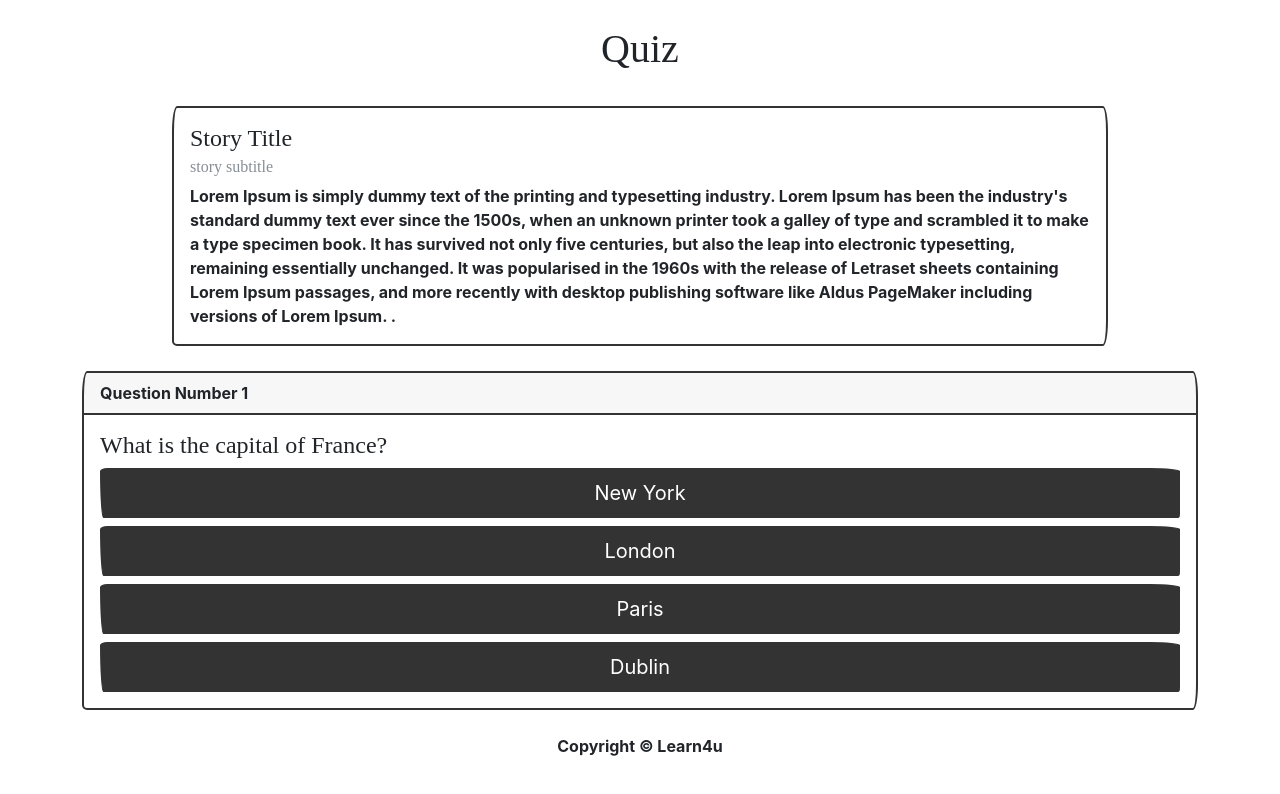
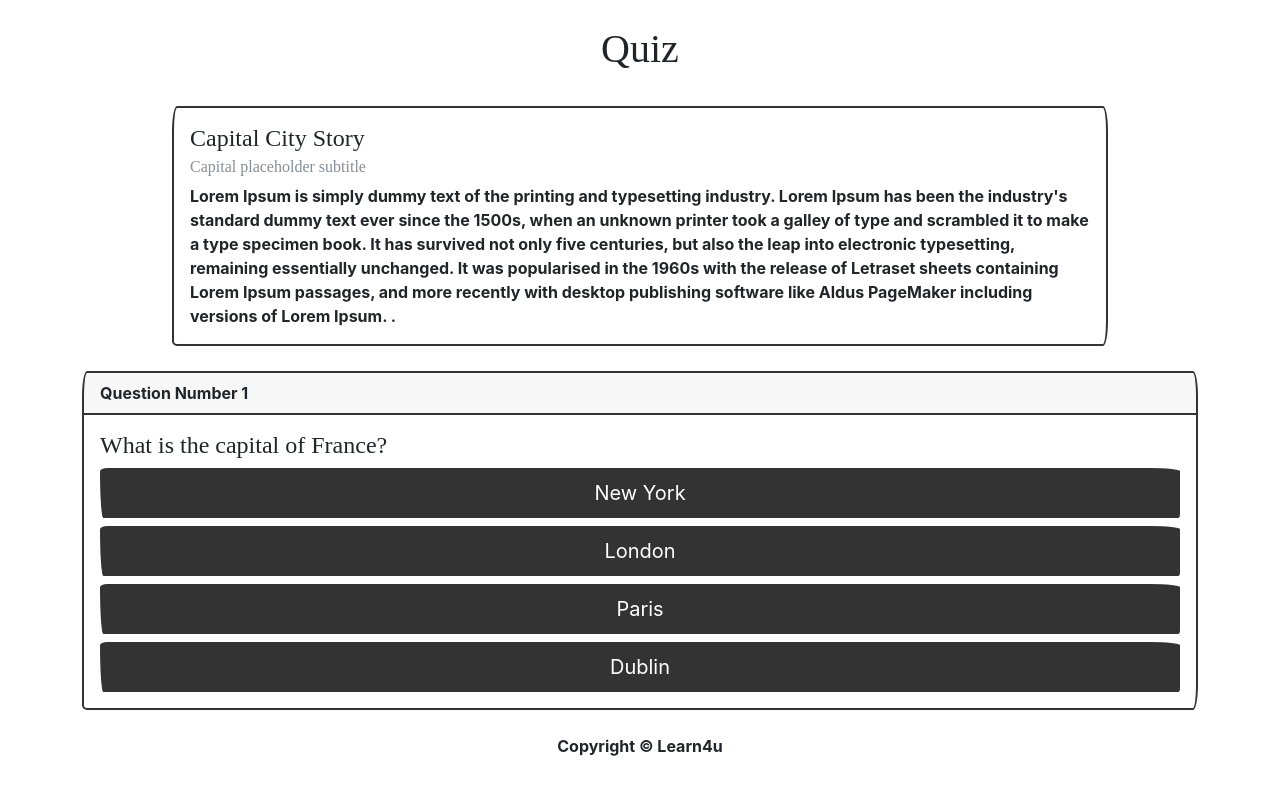
Before and after one commit to moby-codes/makers-final-project, a React (Create React App) app in the folder client/: page / in a window 1280 px wide. Shown: the top 794 px of the page. Built offline with nearby package versions, Linux system fonts and the light colour scheme; a web font is replaced by a local one.

Commit message:
csave before refactor

```diff
--- a/client/src/components/Question.jsx
+++ b/client/src/components/Question.jsx
@@ -1,47 +1,9 @@
 import React from 'react'
 import { useState } from "react";
 import { Container } from "react-bootstrap";
+import { questions } from '../questions.js'
 
 export const Question = () => {
-
-  const questions = [
-    {
-      questionText: "What is the capital of France?",
-      answerOptions: [
-        { answerText: "New York", isCorrect: false },
-        { answerText: "London", isCorrect: false },
-        { answerText: "Paris", isCorrect: true },
-        { answerText: "Dublin", isCorrect: false },
-      ],
-    },
-    {
-      questionText: "Who is CEO of Tesla?",
-      answerOptions: [
-        { answerText: "Jeff Bezos", isCorrect: false },
-        { answerText: "Elon Musk", isCorrect: true },
-        { answerText: "Bill Gates", isCorrect: false },
-        { answerText: "Tony Stark", isCorrect: false },
-      ],
-    },
-    {
-      questionText: "The iPhone was created by which company?",
-      answerOptions: [
-        { answerText: "Apple", isCorrect: true },
-        { answerText: "Intel", isCorrect: false },
-        { answerText: "Amazon", isCorrect: false },
-        { answerText: "Microsoft", isCorrect: false },
-      ],
-    },
-    {
-      questionText: "How many Harry Potter books are there?",
-      answerOptions: [
-        { answerText: "1", isCorrect: false },
-        { answerText: "4", isCorrect: false },
-        { answerText: "6", isCorrect: false },
-        { answerText: "7", isCorrect: true },
-      ],
-    },
-  ];
 
   const [currentQuestion, setCurrentQuestion] = useState(0);
   const [showScore, setShowScore] = useState(false)
--- a/client/src/components/Story.jsx
+++ b/client/src/components/Story.jsx
@@ -1,6 +1,6 @@
 import React from 'react'
 import { Container } from "react-bootstrap";
-
+import { questions } from "../questions"
 
 export const Story = () => {
   return (
@@ -10,8 +10,8 @@ export const Story = () => {
     <Container>
       <div class="card">
         <div class="card-body">
-          <h4 class="card-title">Story Title</h4>
-          <h6 class="card-subtitle mb-2 text-muted">story subtitle</h6>
+          <h4 class="card-title">{questions[0].storyTitle}</h4>
+          <h6 class="card-subtitle mb-2 text-muted">{questions[0].storySubtitle}</h6>
           <p class="card-text">Lorem Ipsum is simply dummy text of the printing and typesetting industry. Lorem Ipsum has been the industry's standard dummy text ever since the 1500s, when an unknown printer took a galley of type and scrambled it to make a type specimen book. It has survived not only five centuries, but also the leap into electronic typesetting, remaining essentially unchanged. It was popularised in the 1960s with the release of Letraset sheets containing Lorem Ipsum passages, and more recently with desktop publishing software like Aldus PageMaker including versions of Lorem Ipsum.
 .</p>
       </div>
--- /dev/null
+++ b/client/src/questions.js
@@ -0,0 +1,46 @@
+export const questions = [
+  {
+    storyTitle: "Capital City Story",
+    storySubtitle: "Capital placeholder subtitle",
+    questionText: "What is the capital of France?",
+    answerOptions: [
+      { answerText: "New York", isCorrect: false },
+      { answerText: "London", isCorrect: false },
+      { answerText: "Paris", isCorrect: true },
+      { answerText: "Dublin", isCorrect: false },
+    ],
+  },
+  {
+    storyTitle: "Tech Mogul Story",
+    storySubtitle: "Tech mogul placeholder subtitle",
+    questionText: "Who is CEO of Tesla?",
+    answerOptions: [
+      { answerText: "Jeff Bezos", isCorrect: false },
+      { answerText: "Elon Musk", isCorrect: true },
+      { answerText: "Bill Gates", isCorrect: false },
+      { answerText: "Tony Stark", isCorrect: false },
+    ],
+  },
+  {
+    storyTitle: "Smartphone Story",
+    storySubtitle: "Smartphone placeholder subtitle",
+    questionText: "The iPhone was created by which company?",
+    answerOptions: [
+      { answerText: "Apple", isCorrect: true },
+      { answerText: "Intel", isCorrect: false },
+      { answerText: "Amazon", isCorrect: false },
+      { answerText: "Microsoft", isCorrect: false },
+    ],
+  },
+  {
+    storyTitle: "Boy Wizard Story",
+    storySubtitle: "Potter placeholder subtitle",
+    questionText: "How many Harry Potter books are there?",
+    answerOptions: [
+      { answerText: "1", isCorrect: false },
+      { answerText: "4", isCorrect: false },
+      { answerText: "6", isCorrect: false },
+      { answerText: "7", isCorrect: true },
+    ],
+  },
+];
```
